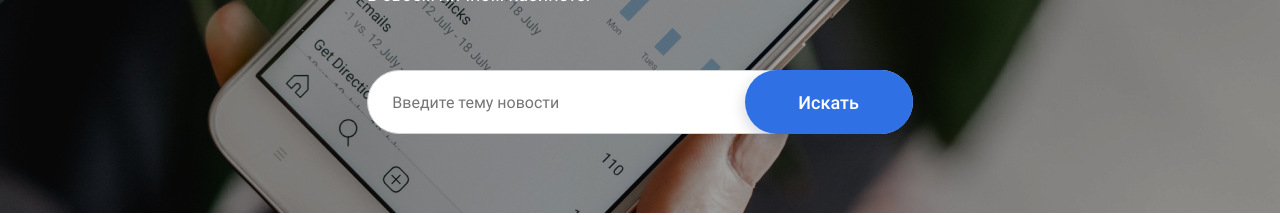
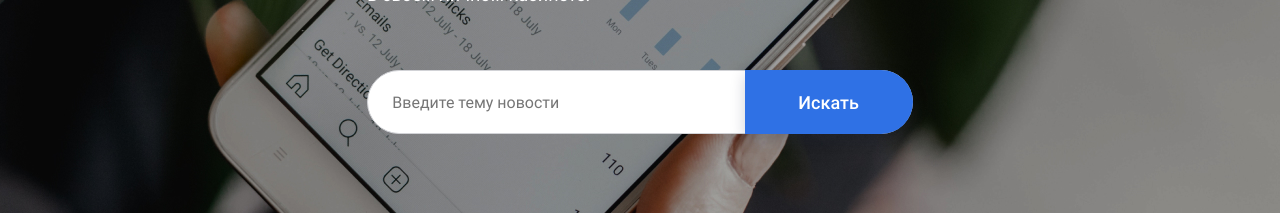
Before and after one commit to Kalibryyy/news-explorer-frontend, a React (Create React App) app: page / in a window 1280 px wide. Shown: the part 363-578 px from the top of the page. Built offline with nearby package versions, Linux system fonts and the light colour scheme; no server answers.

Commit message:
refactor: search button styles

```diff
--- a/src/components/Button/Button.css
+++ b/src/components/Button/Button.css
@@ -93,7 +93,8 @@
   position: absolute;
   right: 0;
   top: 0;
-  border-radius: 100px;
+  border-top-right-radius: 100px;
+  border-bottom-right-radius: 100px;
   width: 168px;
   height: 64px;
 }
```
